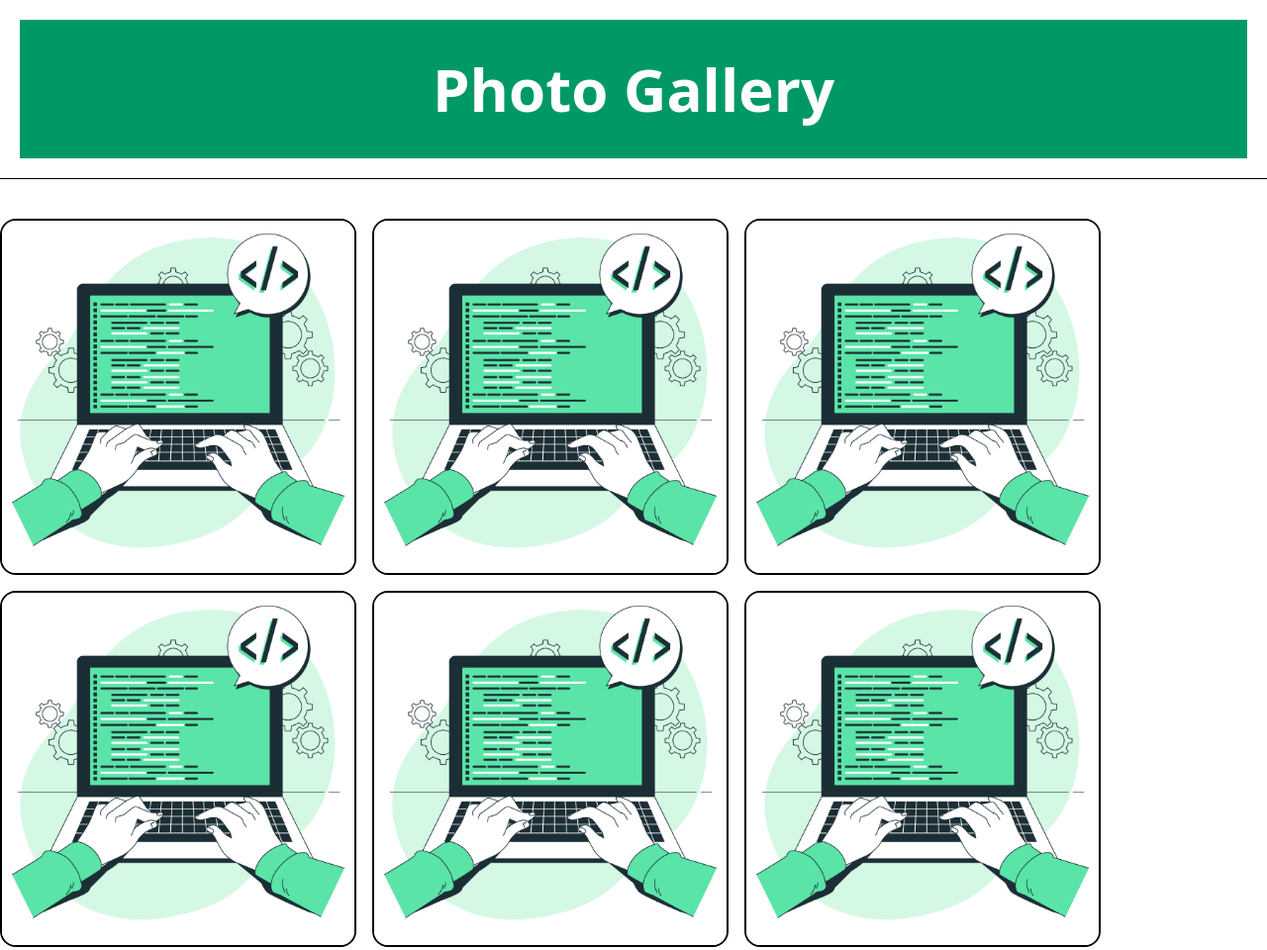
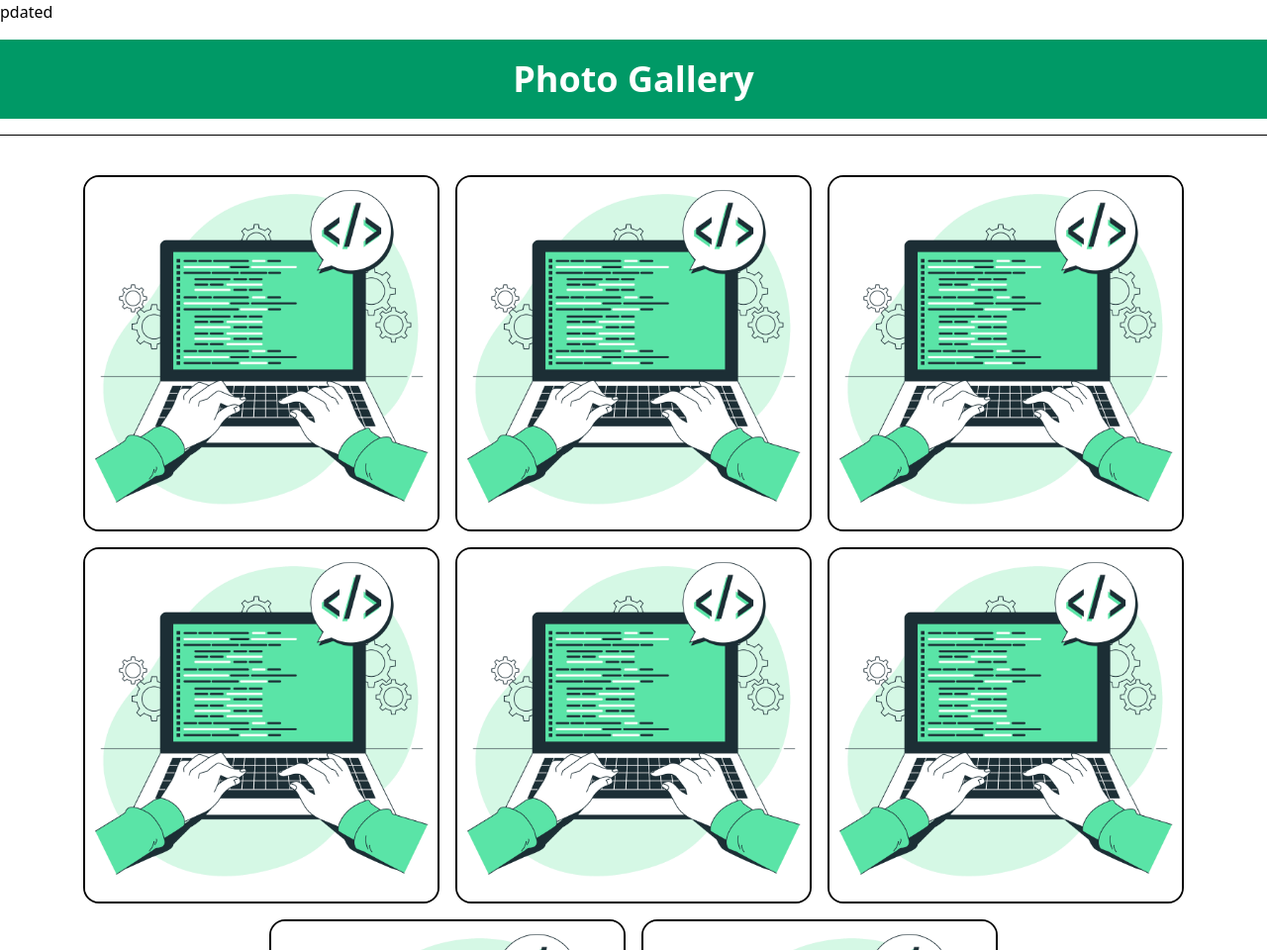
Before and after one commit to Misam-Shaban/tailwind4, a website: page index.html in a window 1280 px wide. Shown: the top 960 px of the page at 99% size. Drawn offline with Linux system fonts and the light colour scheme.

Commit message:
updated in header

```diff
--- a/index.html
+++ b/index.html
@@ -1,20 +1,20 @@
 <!DOCTYPE html>
 <html lang="en">
   <head>
-    <meta charset="UTF-8" />
+    <meta charset="UTF-8" />pdated
     <meta name="viewport" content="width=device-width, initial-scale=1.0" />
     <title>Photo Gallery</title>
     <link rel="stylesheet" href="output.css" />
   </head>
   <body>
     <div
-      class="flex justify-center p-10 m-5 bg-emerald-600 font-bold text-white text-6xl hover:text-black hover:uppercase"
+      class="container mx-auto flex justify-center text-center p-5 m-4 bg-emerald-600 font-bold text-white text-4xl hover:text-black hover:uppercase"
     >
       Photo Gallery
     </div>
     <hr />
     <div
-      class="container pt-10 pb-10 columns-1 md:columns-2 lg:columns-3 mx-auto flex flex-wrap gap-4"
+      class="container pt-10 pb-10 columns-1 sm:columns-2 md:columns-3 lg:columns-4 mx-auto flex justify-center items-center flex-wrap gap-4"
     >
       <img class="img-gallery" src="image-code.jpg" alt="img" />
       <img class="img-gallery" src="image-code.jpg" alt="img" />
```
Also changed, not shown: output.css.
